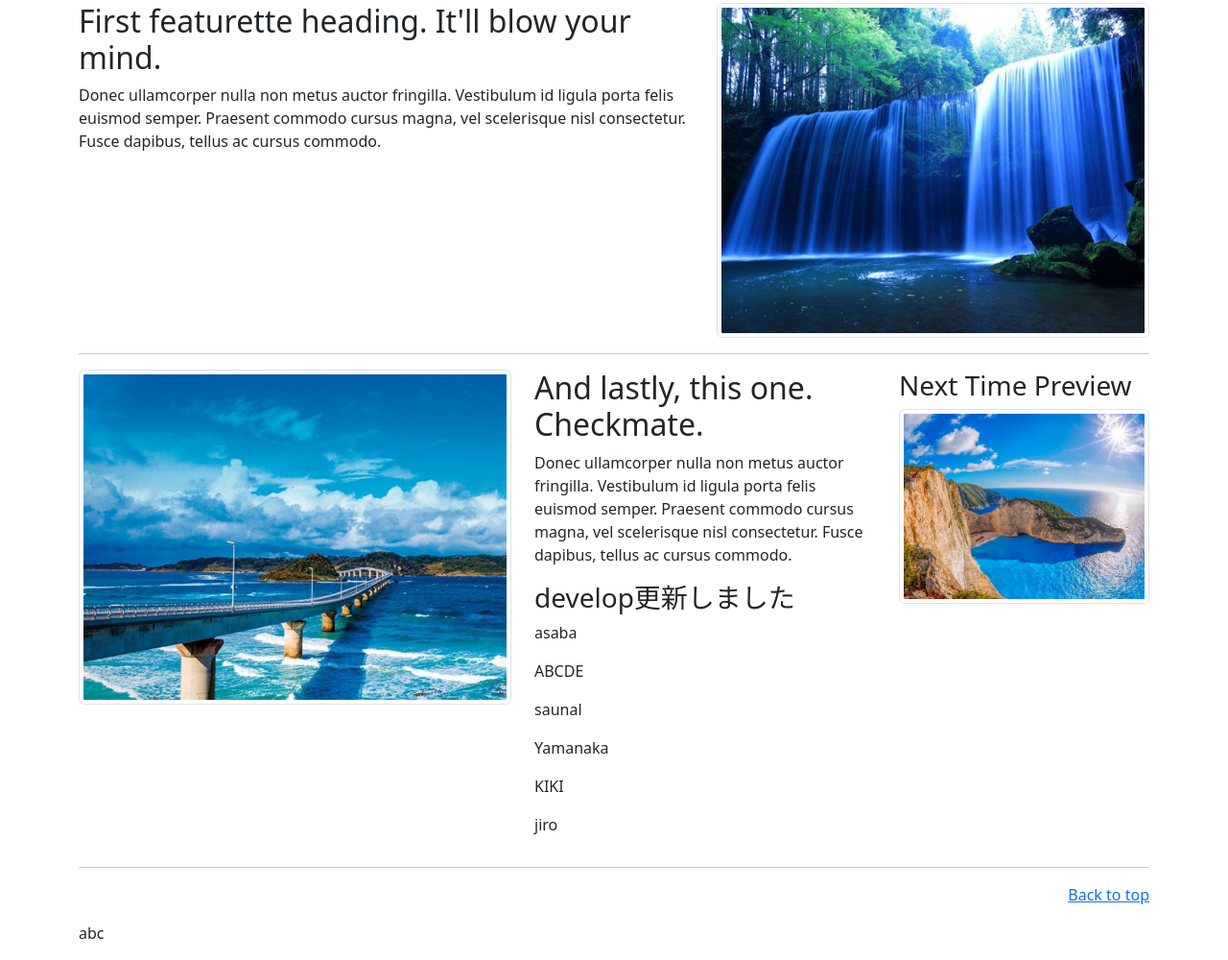
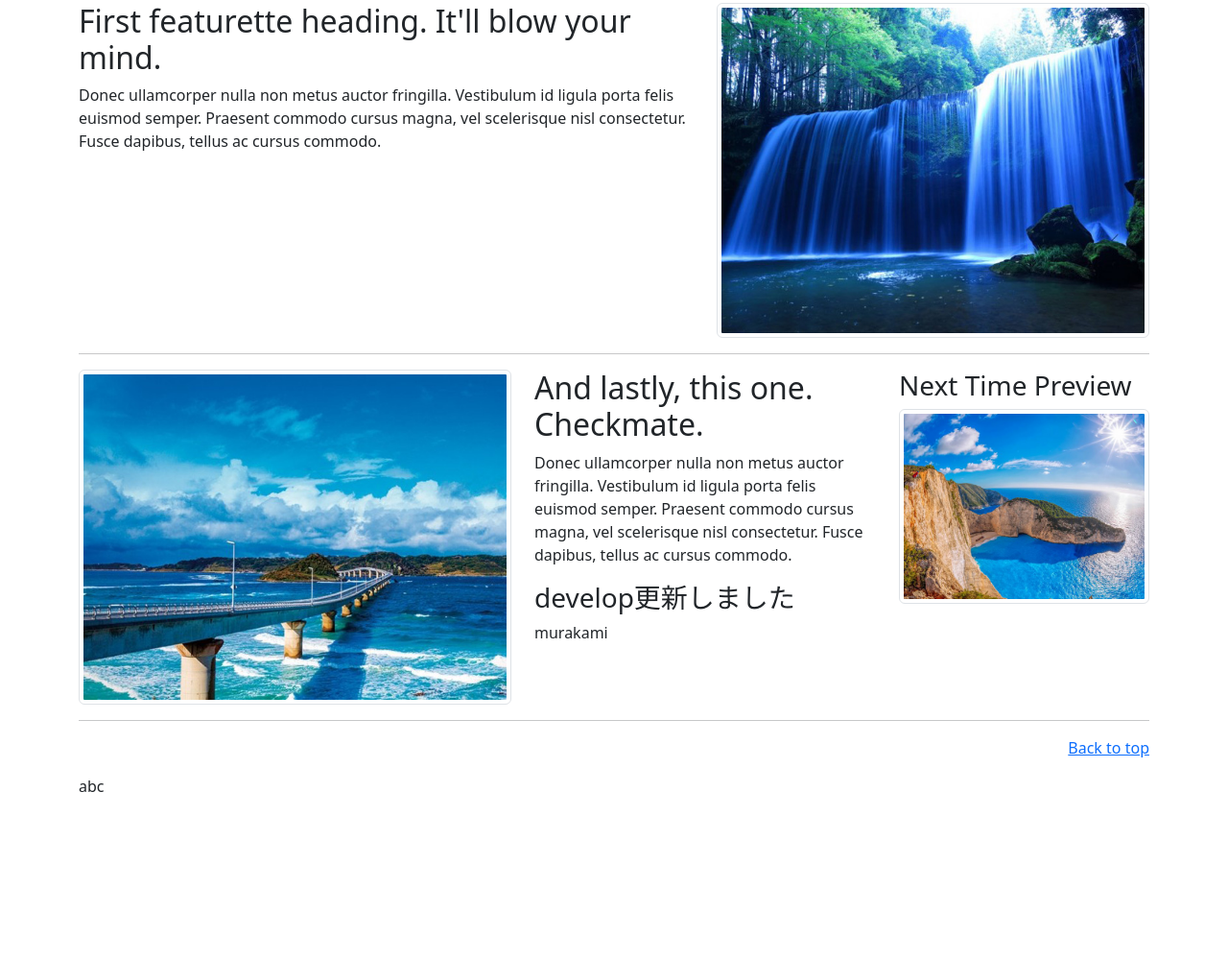
Before and after one commit to zd1T08/GitHubPractice, a plain HTML site: page index.html in a window 1280 px wide. Shown: the part 703-1703 px from the top of the page at 96% size. After the commit the page ends 1550 px from the top, so only its background shows below. Drawn offline with Linux system fonts and the light colour scheme.

Commit message:
作業完了

```diff
--- a/index.html
+++ b/index.html
@@ -83,12 +83,7 @@
         <h2>And lastly, this one. Checkmate.</h2>
         <p>Donec ullamcorper nulla non metus auctor fringilla. Vestibulum id ligula porta felis euismod semper. Praesent commodo cursus magna, vel scelerisque nisl consectetur. Fusce dapibus, tellus ac cursus commodo.</p>
         <h3>develop更新しました</h3>
-        <p>asaba</p>
-        <p>ABCDE</p>
-        <p>saunal</p>
-        <p>Yamanaka</p>
-        <p>KIKI</p>
-        <p>jiro</p>
+        <p>murakami</p>
       </div>
       <div class="col-lg-5 order-1">
         <img class="img-thumbnail" src="images/photo08.jpg" alt="">
```
